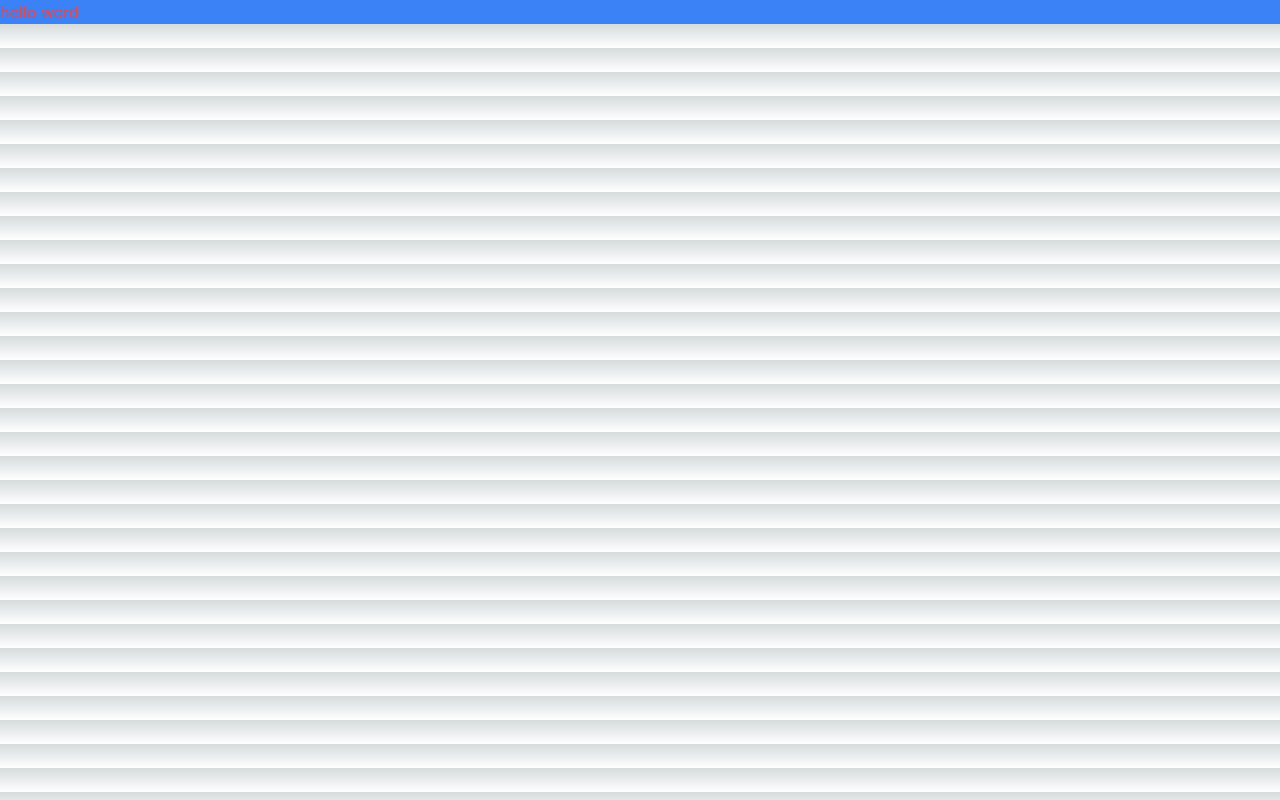
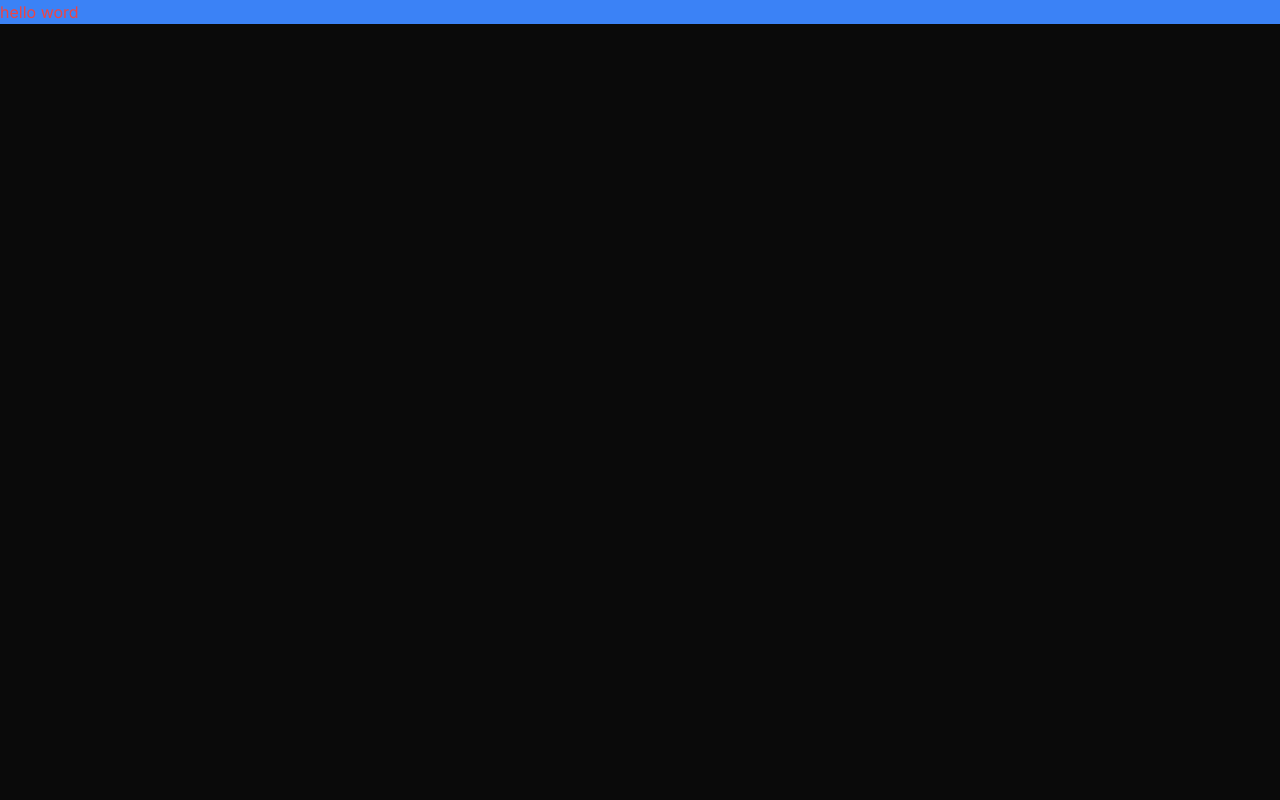
Before and after one commit to Gustavolima77/ecomerce, a Next.js app: page / in a window 1280 px wide. Built offline with nearby package versions, Linux system fonts and the light colour scheme.

Commit message:
chore: add shadcn setup

```diff
--- a/package.json
+++ b/package.json
@@ -14,13 +14,18 @@
     "@types/react": "18.2.74",
     "@types/react-dom": "18.2.24",
     "autoprefixer": "10.4.19",
+    "class-variance-authority": "^0.7.0",
+    "clsx": "^2.1.0",
     "eslint": "8.57.0",
     "eslint-config-next": "14.1.4",
+    "lucide-react": "^0.364.0",
     "next": "14.1.4",
     "postcss": "8.4.38",
     "react": "18.2.0",
     "react-dom": "18.2.0",
+    "tailwind-merge": "^2.2.2",
     "tailwindcss": "3.4.3",
+    "tailwindcss-animate": "^1.0.7",
     "typescript": "5.4.3"
   },
   "devDependencies": {
--- a/src/app/globals.css
+++ b/src/app/globals.css
@@ -2,26 +2,61 @@
 @tailwind components;
 @tailwind utilities;
 
-:root {
-  --foreground-rgb: 0, 0, 0;
-  --background-start-rgb: 214, 219, 220;
-  --background-end-rgb: 255, 255, 255;
-}
+@layer base {
+  :root {
+    --background: 0 0% 4%;
+    --foreground: 0 0% 100%;
 
-@media (prefers-color-scheme: dark) {
-  :root {
-    --foreground-rgb: 255, 255, 255;
-    --background-start-rgb: 0, 0, 0;
-    --background-end-rgb: 0, 0, 0;
+    --card: 0 0% 4%;
+    --card-foreground: 0 0% 100%;
+
+    --popover: 0 0% 4%;
+    --popover-foreground: 0 0% 100%;
+
+    --primary: 252 59% 48%;
+    --primary-foreground: 0 0% 100%;
+
+    --secondary: 0 0% 9%;
+    --secondary-foreground: 0 0% 100%;
+
+    --muted: 0 0% 9%;
+    --muted-foreground: 215 20.2% 65.1%;
+
+    --accent: 0 0% 9%;
+    --accent-foreground: 0 0% 100%;
+
+    --destructive: 0 62.8% 30.6%;
+    --destructive-foreground: 0 0% 100%;
+
+    --border: 0 0% 9%;
+    --input: 0 0% 9%;
+    --ring: 212.7 26.8% 83.9%;
+
+    --radius: 0.5rem;
   }
 }
 
-body {
-  color: rgb(var(--foreground-rgb));
-  background: linear-gradient(
-      to bottom,
-      transparent,
-      rgb(var(--background-end-rgb))
-    )
-    rgb(var(--background-start-rgb));
+@layer base {
+  * {
+    @apply border-border;
+  }
+  body {
+    @apply h-full bg-background text-foreground;
+  }
+  html {
+    @apply h-full;
+  }
 }
+
+::-webkit-scrollbar {
+  width: 0.45rem;
+}
+
+::-webkit-scrollbar-track {
+  background: #171717;
+}
+
+::-webkit-scrollbar-thumb {
+  background: #5033c3;
+  border-radius: 999px;
+}
--- /dev/null
+++ b/src/lib/utils.ts
@@ -0,0 +1,6 @@
+import { type ClassValue, clsx } from "clsx"
+import { twMerge } from "tailwind-merge"
+
+export function cn(...inputs: ClassValue[]) {
+  return twMerge(clsx(inputs))
+}
--- a/tailwind.config.ts
+++ b/tailwind.config.ts
@@ -1,20 +1,80 @@
-import type { Config } from 'tailwindcss'
+import type { Config } from "tailwindcss"
 
-const config: Config = {
+const config = {
+  darkMode: ["class"],
   content: [
-    './src/pages/**/*.{js,ts,jsx,tsx,mdx}',
-    './src/components/**/*.{js,ts,jsx,tsx,mdx}',
-    './src/app/**/*.{js,ts,jsx,tsx,mdx}',
-  ],
+    './pages/**/*.{ts,tsx}',
+    './components/**/*.{ts,tsx}',
+    './app/**/*.{ts,tsx}',
+    './src/**/*.{ts,tsx}',
+	],
+  prefix: "",
   theme: {
+    container: {
+      center: true,
+      padding: "2rem",
+      screens: {
+        "2xl": "1400px",
+      },
+    },
     extend: {
-      backgroundImage: {
-        'gradient-radial': 'radial-gradient(var(--tw-gradient-stops))',
-        'gradient-conic':
-          'conic-gradient(from 180deg at 50% 50%, var(--tw-gradient-stops))',
+      colors: {
+        border: "hsl(var(--border))",
+        input: "hsl(var(--input))",
+        ring: "hsl(var(--ring))",
+        background: "hsl(var(--background))",
+        foreground: "hsl(var(--foreground))",
+        primary: {
+          DEFAULT: "hsl(var(--primary))",
+          foreground: "hsl(var(--primary-foreground))",
+        },
+        secondary: {
+          DEFAULT: "hsl(var(--secondary))",
+          foreground: "hsl(var(--secondary-foreground))",
+        },
+        destructive: {
+          DEFAULT: "hsl(var(--destructive))",
+          foreground: "hsl(var(--destructive-foreground))",
+        },
+        muted: {
+          DEFAULT: "hsl(var(--muted))",
+          foreground: "hsl(var(--muted-foreground))",
+        },
+        accent: {
+          DEFAULT: "hsl(var(--accent))",
+          foreground: "hsl(var(--accent-foreground))",
+        },
+        popover: {
+          DEFAULT: "hsl(var(--popover))",
+          foreground: "hsl(var(--popover-foreground))",
+        },
+        card: {
+          DEFAULT: "hsl(var(--card))",
+          foreground: "hsl(var(--card-foreground))",
+        },
+      },
+      borderRadius: {
+        lg: "var(--radius)",
+        md: "calc(var(--radius) - 2px)",
+        sm: "calc(var(--radius) - 4px)",
+      },
+      keyframes: {
+        "accordion-down": {
+          from: { height: "0" },
+          to: { height: "var(--radix-accordion-content-height)" },
+        },
+        "accordion-up": {
+          from: { height: "var(--radix-accordion-content-height)" },
+          to: { height: "0" },
+        },
+      },
+      animation: {
+        "accordion-down": "accordion-down 0.2s ease-out",
+        "accordion-up": "accordion-up 0.2s ease-out",
       },
     },
   },
-  plugins: [],
-}
+  plugins: [require("tailwindcss-animate")],
+} satisfies Config
+
 export default config
```
Also changed, not shown: components.json (added), 1 other file (tests, documents, lock files or other folders).
